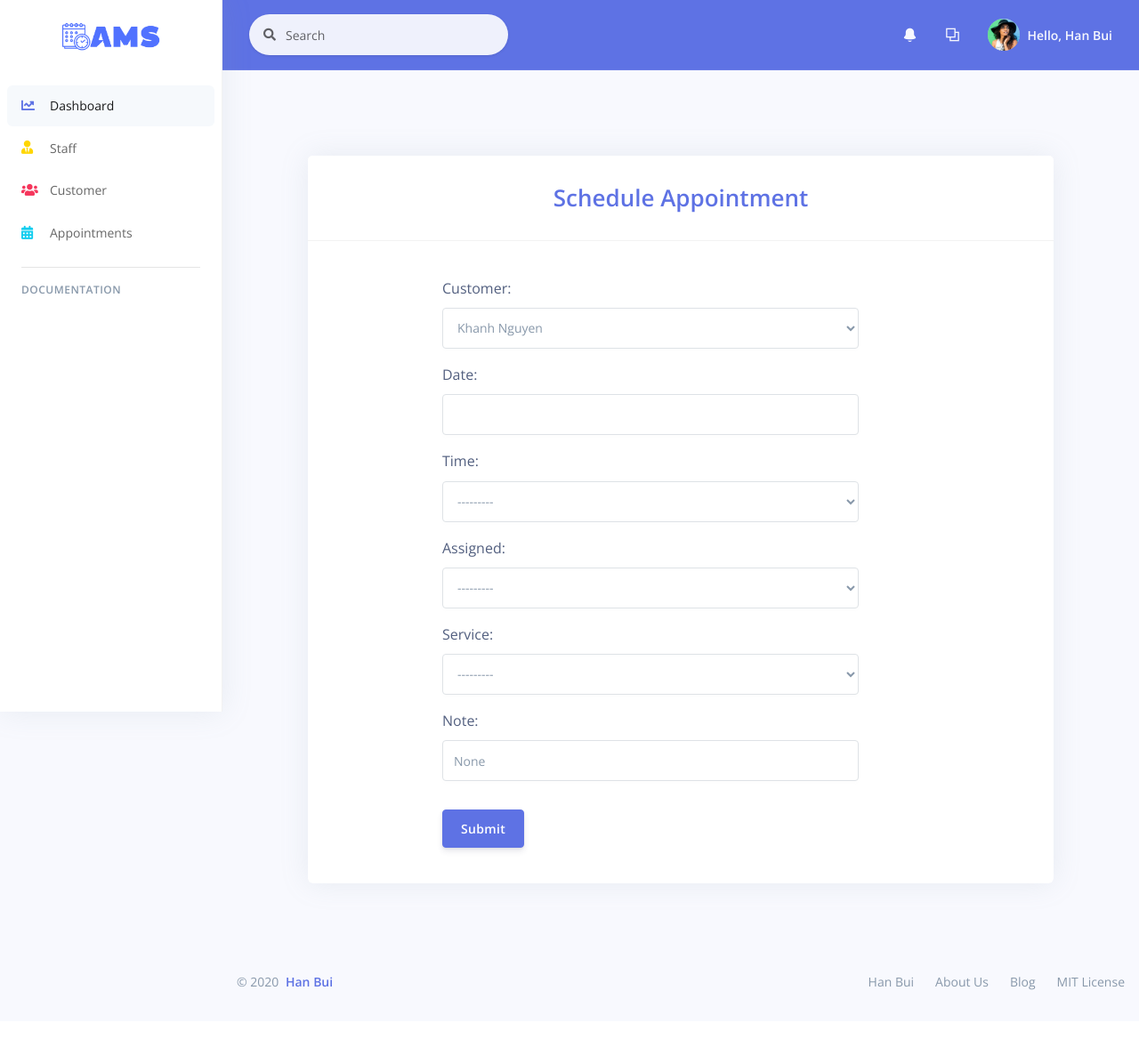
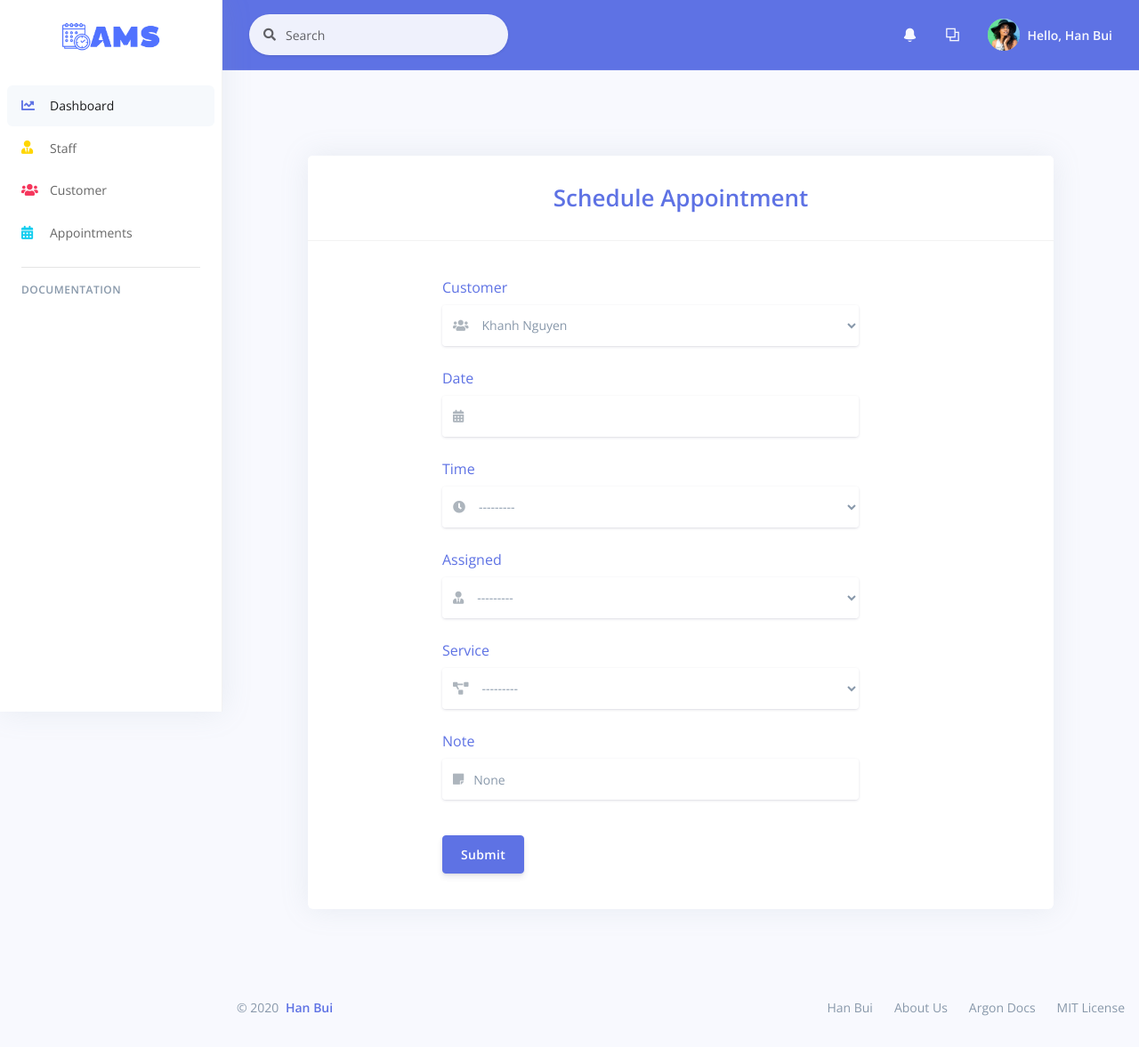
Before and after one commit to hbuiOnline/AMS, a Django app: page /create_appmt/1 in a window 1280 px wide. Shown: the whole page at 89% size. Before the commit the page ends 1113 px from the top, so only its background shows below. Run offline with Django 3.2, Linux system fonts and the light colour scheme; a user stored in the database is signed in; data comes from the database, SQL or seed files in the repository; both versions use the stored data as it was after the commit; some libraries are stand-ins or nearby versions.

Commit message:
styled appmt form

```diff
--- a/AMS/settings.py
+++ b/AMS/settings.py
@@ -39,6 +39,7 @@ INSTALLED_APPS = [
     'django.contrib.staticfiles',
 
     'app',  # adding an app to our project so django know this folder within it
+
 ]
 
 MIDDLEWARE = [
--- a/app/templates/app/appmt_form.html
+++ b/app/templates/app/appmt_form.html
@@ -14,7 +14,79 @@
       <div class="col-lg-10 m-3">
           <form method="POST" action="">
             {% csrf_token %}
-            {{form.as_p}}
+
+
+            {% if request.user.is_staff %}
+            <div class="form-group {% if field.errors %}has-error{%endif%}">
+              <label class="form-label text-primary">Customer</label>
+              <div class="input-group input-group-merge input-group-alternative mb-3">
+                <div class="input-group-prepend">
+                    <span class="input-group-text"><i class="fas fa-users"></i></span>
+                </div>
+                {{form.customer}}
+              </div>
+            </div>
+            {% endif %}
+
+            <div class="form-group {% if field.errors %}has-error{%endif%}">
+              <label class="form-label text-primary">Date</label>
+              <div class="input-group input-group-merge input-group-alternative mb-3">
+                <div class="input-group-prepend">
+                    <span class="input-group-text"><i class="fas fa-calendar-alt"></i></span>
+                </div>
+                {{ form.date }}
+              </div>
+            </div>
+
+            <div class="form-group {% if field.errors %}has-error{%endif%}">
+              <label class="form-label text-primary">Time</label>
+              <div class="input-group input-group-merge input-group-alternative mb-3">
+                <div class="input-group-prepend">
+                    <span class="input-group-text"><i class="fas fa-clock"></i></span>
+                </div>
+                {{form.time}}
+              </div>
+            </div>
+
+            <div class="form-group {% if field.errors %}has-error{%endif%}">
+              <label class="form-label text-primary">Assigned</label>
+              <div class="input-group input-group-merge input-group-alternative mb-3">
+                <div class="input-group-prepend">
+                    <span class="input-group-text"><i class="fas fa-user-tie"></i></span>
+                </div>
+                {{form.assigned}}
+              </div>
+            </div>
+
+            <div class="form-group {% if field.errors %}has-error{%endif%}">
+              <label class="form-label text-primary">Service</label>
+              <div class="input-group input-group-merge input-group-alternative mb-3">
+                <div class="input-group-prepend">
+                    <span class="input-group-text"><i class="fas fa-project-diagram"></i></span>
+                </div>
+                {{form.service}}
+              </div>
+            </div>
+
+            <div class="form-group {% if field.errors %}has-error{%endif%}">
+              <label class="form-label text-primary">Note</label>
+              <div class="input-group input-group-merge input-group-alternative mb-3">
+                <div class="input-group-prepend">
+                    <span class="input-group-text"><i class="fas fa-sticky-note"></i></span>
+                </div>
+                {{form.note}}
+              </div>
+            </div>
+
+
+
+
+
+
+
+
+
+            <!-- {{form.as_p}} -->
 
             <input class="btn btn-primary mt-3" type="submit" name="submit">
           </form>
--- a/app/templates/app/appointments.html
+++ b/app/templates/app/appointments.html
@@ -11,7 +11,7 @@
           <h3 class="text-white mb-0">Appointments</h3>
         </div>
         <div class="table-responsive">
-          <table class="table align-items-center table-dark table-flush">
+          <table id="example" class="table align-items-center table-dark table-flush display">
             <thead class="thead-dark">
                 <tr>
                     <th scope="col">Name</th>
@@ -77,4 +77,7 @@
 
 
 
+
+
+
 {% endblock %}
--- a/app/templates/app/footer.html
+++ b/app/templates/app/footer.html
@@ -15,7 +15,7 @@
             <a href="https://www.creative-tim.com/presentation" class="nav-link" target="_blank">About Us</a>
           </li>
           <li class="nav-item">
-            <a href="http://blog.creative-tim.com" class="nav-link" target="_blank">Blog</a>
+            <a href="https://demos.creative-tim.com/argon-dashboard/docs/components/alerts.html" class="nav-link" target="_blank">Argon Docs</a>
           </li>
           <li class="nav-item">
             <a href="https://github.com/creativetimofficial/argon-dashboard/blob/master/LICENSE.md" class="nav-link" target="_blank">MIT License</a>
--- a/app/templates/app/main.html
+++ b/app/templates/app/main.html
@@ -24,13 +24,11 @@ within the page  -->
   <!-- Argon CSS -->
   <link rel="stylesheet" href="{% static '/css/argon.css' %}" type="text/css">
 
-  <!-- Custom styles for this page -->
-  <!-- For Datatables.net -->
-  <link href="{% static '/vendor/datatables/dataTables.bootstrap4.min.css' %}" type="text/css" rel="stylesheet">
+   <!-- For Datatables.net -->
+   <!-- <link rel="stylesheet" href="https://cdnjs.cloudflare.com/ajax/libs/twitter-bootstrap/4.5.2/css/bootstrap.css">  -->
+   <link rel="stylesheet" href="https://cdn.datatables.net/1.10.24/css/dataTables.bootstrap4.min.css">
 
-  <!-- XDSoft DateTimePicker -->
-  <link rel="stylesheet" href="https://cdnjs.cloudflare.com/ajax/libs/jquery-datetimepicker/2.5.20/jquery.datetimepicker.min.css" integrity="sha256-DOS9W6NR+NFe1fUhEE0PGKY/fubbUCnOfTje2JMDw3Y=" crossorigin="anonymous" />
-  <script src="https://cdnjs.cloudflare.com/ajax/libs/jquery-datetimepicker/2.5.20/jquery.datetimepicker.full.min.js" integrity="sha256-FEqEelWI3WouFOo2VWP/uJfs1y8KJ++FLh2Lbqc8SJk=" crossorigin="anonymous"></script>
+
 
 </head>
 
@@ -57,6 +55,7 @@ within the page  -->
 
     </div>
 
+
   <!-- Argon Scripts -->
   <!-- Core -->
   <script src="{% static '/vendor/jquery/dist/jquery.min.js' %}"></script>
@@ -81,13 +80,16 @@ within the page  -->
   </script>
   <script src="{% static '/js/argon.js' %}"></script>
 
+  <!-- Datatables.net -->
+  <script src="https://code.jquery.com/jquery-3.5.1.js"></script>
+  <script type="text/javascript" src="https://cdn.datatables.net/1.10.24/js/jquery.dataTables.min.js"></script>
+  <script type="text/javascript" src="https://cdn.datatables.net/1.10.24/js/dataTables.bootstrap4.min.js"></script>
+  <script>
+      $(document).ready(function(){
+          $('#example').DataTable();
+      });
+  </script>
 
-  <!-- Page level plugins -->
-  <script src="{% static '/vendor/datatables/jquery.dataTables.min.js' %}"></script>
-  <script src="{% static '/vendor/datatables/dataTables.bootstrap4.min.js' %}"></script>
-
-  <!-- Page level custom scripts -->
-  <script src="{% static '/js/datatables.js' %}"></script>
 
 </body>
 
--- a/app/templates/app/staff.html
+++ b/app/templates/app/staff.html
@@ -28,7 +28,7 @@
                 <div class="col-lg-3 order-lg-2">
                   <div class="card-profile-image">
                     <a href="#">
-                      <img src="{% static '/img/theme/team-4.jpg' %}" class="rounded-circle">
+                      <img src="{{staff.profile_pic.url}}" class="rounded-circle">
                     </a>
                   </div>
                 </div>
--- a/app/views.py
+++ b/app/views.py
@@ -275,6 +275,7 @@ def appointment(request, pk):
 def createAppointment(request, pk):
     customer = Customer.objects.get(id=pk)
     form = AppointmentForm(initial={'customer': customer})
+    group = request.user.groups.all()[0].name
 
     if request.method == 'POST':
         form = AppointmentForm(request.POST)
@@ -286,7 +287,7 @@ def createAppointment(request, pk):
             else:
                 return redirect('home')  # for customer user
 
-    context = {'form': form, 'customer': customer}
+    context = {'form': form, 'customer': customer, 'group': group}
     return render(request, 'app/appmt_form.html', context)
 
 
@@ -295,6 +296,7 @@ def createAppointment(request, pk):
 @allowed_users(allowed_roles=['admin', 'customer'])
 def deleteAppointment(request, pk):
     appointment = Appointment.objects.get(id=pk)
+    group = request.user.groups.all()[0].name
     if request.method == 'POST':
         appointment.delete()
         if request.user.is_staff:
@@ -302,7 +304,7 @@ def deleteAppointment(request, pk):
         else:
             return redirect('user-page')  # for customer user can delete
 
-    context = {'appointment': appointment}
+    context = {'appointment': appointment, 'group': group}
     return render(request, 'app/delete_appmt.html', context)
 
 
@@ -312,7 +314,7 @@ def deleteAppointment(request, pk):
 def updateAppointment(request, pk):
     appointment = Appointment.objects.get(id=pk)
     form = AppointmentForm(instance=appointment)
-    # customer = Customer.objects.get(id=pk)
+    group = request.user.groups.all()[0].name
 
     if request.method == 'POST':
         form = AppointmentForm(request.POST, instance=appointment)
@@ -320,7 +322,7 @@ def updateAppointment(request, pk):
             form.save()
             return redirect('/appointments')
 
-    context = {'form': form}
+    context = {'form': form, 'group': group}
     return render(request, 'app/appmt_form.html', context)
 
 
```
Also changed, not shown: app/templates/app/delete_appmt.html (+8 -1 lines), app/migrations/0017_auto_20210324_0353.py (added), app/migrations/0018_auto_20210324_0355.py (added), db.sqlite3.
